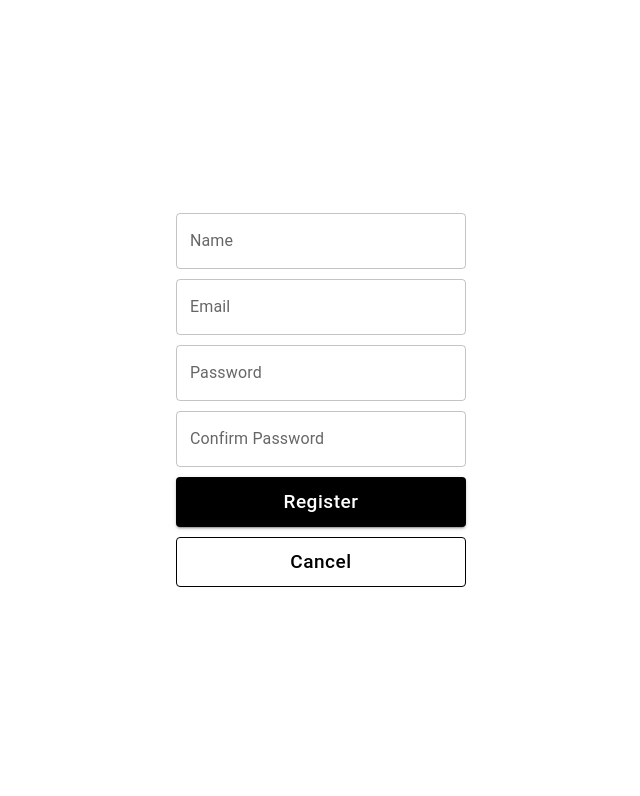
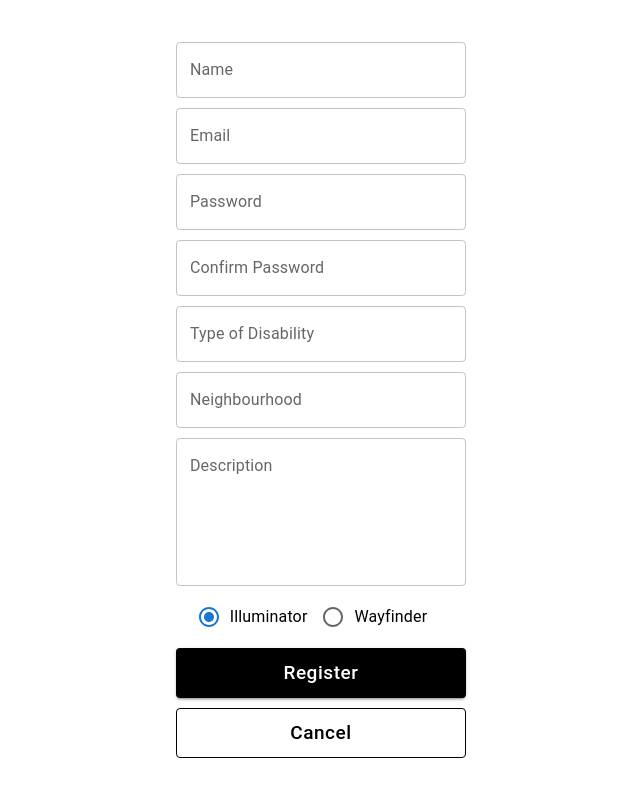
Before and after one commit to lshaoqin/IlluminateSG, a React (Create React App) app: page /register in a window 1280 px wide. Shown: the top 796 px of the page, without its empty margins (319-959 px from the left). Built offline with nearby package versions, Linux system fonts and the light colour scheme; no server answers.

Commit message:
Integrated database

```diff
--- a/package.json
+++ b/package.json
@@ -16,6 +16,7 @@
     "firebase": "^9.17.1",
     "install": "^0.13.0",
     "localforage": "^1.10.0",
+    "lodash": "^4.17.21",
     "match-sorter": "^6.3.1",
     "npm": "^9.4.2",
     "react": "^18.2.0",
--- a/src/App.js
+++ b/src/App.js
@@ -6,7 +6,6 @@ import Register from './pages/Register';
 import Error from './pages/Error';
 import MenteePage from './pages/MenteePage';
 import MentorPage from './pages/MentorPage';
-import Apply from './pages/Apply';
 
 function App() {
   return (
@@ -16,7 +15,6 @@ function App() {
       <Route path='/home' element={<Home />} />
       <Route path='/testmentee' element={<MenteePage />} />
       <Route path='/testmentor' element={<MentorPage />} />
-      <Route path='/apply' element={<Apply />} />
       <Route path='*' element={<Error />} />
     </Routes>
   );
--- a/src/components/FilterForm.js
+++ b/src/components/FilterForm.js
@@ -1,22 +1,18 @@
-import { useState } from 'react';
+import { useState, useEffect } from 'react';
 import Card from '@mui/material/Card';
 import CardContent from '@mui/material/CardContent';
 import Typography from '@mui/material/Typography';
 import TextField from '@mui/material/TextField';
 
-const dataset = [
-	{ name: "Lee", gender: "F", location: "Punggol St 22", disability: "XXX" },
-    { name: "John", gender: "F", location: "Punggol St 21", disability: "YYY" },
-    { name: "Jamie", gender: "M", location: "Punggol Road", disability: "ZZZ" },
-    { name: "Mr Claus", gender: "M", location: "Punggol MRT", disability: "XXX" },
-];
-
-const FilterForm = () => {
+const FilterForm = ({ data }) => {
     const [filter, setFilter] = useState("")
+    useEffect(() => {
+        console.log(data)
+    }, [data])
 
     function handleFilterChange(e) {
         setFilter(e.target.value);
-      }
+    }
 
     return (
     <div id="cards">
@@ -27,7 +23,7 @@ const FilterForm = () => {
             onChange={handleFilterChange}
         />
 
-        {dataset.filter(el => el.disability.includes(filter)).map((element, index) => {
+        {data && data.filter(el => el.disability.includes(filter)).map((element, index) => {
             return (
             <Card
                 key = {index}
@@ -39,13 +35,13 @@ const FilterForm = () => {
                 {element.name}
                 </Typography>
                 <Typography variant="h5" component="div">
-                {element.gender}
-                </Typography>
-                <Typography variant="h5" component="div">
                 {element.disability}
                 </Typography>
                 <Typography variant="h5" component="div">
-                {element.location}
+                {element.neighbourhood}
+                </Typography>
+                <Typography variant="h5" component="div">
+                {element.type}
                 </Typography>
             </CardContent>
             </Card>
--- a/src/components/Navbar.js
+++ b/src/components/Navbar.js
@@ -1,6 +1,6 @@
 import { Button } from "@mui/material";
-import { Navigate } from "react-router-dom";
-import { auth, logOut } from "../firebase";
+import { Link } from "react-router-dom";
+import { logOut } from "../firebase";
 import { useNavigate } from "react-router-dom";
 
 const Navbar = () => {
@@ -12,13 +12,8 @@ const Navbar = () => {
 
     return (
         <nav>
-            Welcome, {auth.currentUser
-            ? auth.currentUser.displayName
-            : <Navigate to="/" />}
-            <div style={{display: 'flex', gap: '5px'}}>
-                <Button onClick={() => navigate('/apply')} variant="outlined">BE AN ILLUMINATOR</Button>
-                <Button onClick={handleClick} variant="contained">SIGN OUT</Button>
-            </div>
+            <Link to="/home" style={{textDecoration: 'none', color: 'black'}}>IlluminateSG</Link>
+            <Button onClick={handleClick} variant="contained">SIGN OUT</Button>
         </nav>
     )
 }
--- a/src/firebase.js
+++ b/src/firebase.js
@@ -1,5 +1,7 @@
 import { initializeApp } from 'firebase/app';
 import { getAuth, signInWithEmailAndPassword, createUserWithEmailAndPassword, signOut, FacebookAuthProvider, GoogleAuthProvider, signInWithPopup, updateProfile } from 'firebase/auth';
+import { getDatabase, set, ref, onValue } from 'firebase/database';
+import _ from 'lodash';
 
 const firebaseConfig = {
   apiKey: "AIzaSyDeQrHSkZ-aYwQ8sBYxsnIeAPcFC_ef_kc",
@@ -7,11 +9,13 @@ const firebaseConfig = {
   projectId: "hack4goodreactapp",
   storageBucket: "hack4goodreactapp.appspot.com",
   messagingSenderId: "157283478177",
-  appId: "1:157283478177:web:33828e1ac8126409da9ee0"
+  appId: "1:157283478177:web:33828e1ac8126409da9ee0",
+  databaseURL: "https://hack4goodreactapp-default-rtdb.asia-southeast1.firebasedatabase.app"
 };
 
 // Initialize Firebase
 const app = initializeApp(firebaseConfig);
+const db = getDatabase(app);
 const auth = getAuth(app);
 const googleProvider = new GoogleAuthProvider();
 const facebookProvider = new FacebookAuthProvider();
@@ -34,9 +38,8 @@ const googleLogIn = async () => {
     const credential = GoogleAuthProvider.credentialFromResult(result);
     const token = credential.accessToken;
     const user = result.user;
-    console.log(user)
   }).catch((error) => {
-    console.log(error)
+    console.log(error);
     alert('Something went wrong');
   });
 }
@@ -47,29 +50,28 @@ const facebookLogIn = async () => {
     const credential = FacebookAuthProvider.credentialFromResult(result);
     const token = credential.accessToken;
     const user = result.user;
-    console.log(user)
   }).catch((error) => {
-    console.log(error)
+    console.log(error);
     alert('Something went wrong');
   });
 }
 
 const logOut = () => {
   signOut(auth)
-  .then(console.log('logged out'))
+  .then()
   .catch((error) => {
     alert('Something went wrong');
   });
 }
 
-const signUp = (name, email, password) => {
+const signUp = (name, email, password, disability, description, neighbourhood, type) => {
   createUserWithEmailAndPassword(auth, email, password)
     .then((result) => {
-      console.log(result)
       const user = result.user;
       updateProfile(user, {
         displayName: name
-      })
+      });
+      writeUserData(user.uid, name, disability, description, neighbourhood, type);
     })
     .catch((error) => {
       console.log(error);
@@ -77,4 +79,21 @@ const signUp = (name, email, password) => {
     })
 };
 
-export { auth, normalLogIn, facebookLogIn, googleLogIn, logOut, signUp };
+function writeUserData(userId, name, disability, description, neighbourhood, type) {
+  set(ref(db, 'users/' + userId), {
+    name: name,
+    disability: disability,
+    description: description,
+    neighbourhood: neighbourhood,
+    type: type
+  });
+}
+
+function getData(setData) {
+  const dataRef = ref(db, 'users/');
+  onValue(dataRef, (snapshot) => {
+    setData(_.toArray(snapshot.val()));
+  })
+}
+
+export { db, auth, normalLogIn, facebookLogIn, googleLogIn, logOut, signUp, getData };
--- a/src/pages/Apply.js
+++ /dev/null
@@ -1,36 +0,0 @@
-import { Button, TextField } from "@mui/material";
-import { useForm } from "react-hook-form";
-import { useNavigate } from "react-router-dom";
-
-function Apply() {
-  const {
-    register,
-    handleSubmit
-  } = useForm();
-  const navigate = useNavigate();
-
-  const onSubmit = (data) => {
-    console.log(data);
-    navigate('/home');
-  }
-
-  return (
-    <div className="formpage">
-      <form onSubmit={handleSubmit(onSubmit)}>
-        <h4>Apply to be an illuminator!</h4>
-        <TextField
-          label="Type of disability"
-          {...register("disability", {required: true})}
-        />
-        <TextField
-          label="Description"
-          multiline
-          {...register("description", {required: true})}
-        />
-        <Button type="submit" variant="contained">SUBMIT</Button>
-      </form>
-    </div>
-  )
-}
-
-export default Apply;
--- a/src/pages/Home.js
+++ b/src/pages/Home.js
@@ -1,9 +1,8 @@
-import { Button } from "@mui/material";
-import { logOut } from "../firebase";
-import { Navigate, useNavigate } from "react-router-dom";
+import { getData } from "../firebase";
+import { useNavigate } from "react-router-dom";
 import { auth } from "../firebase";
 import { onAuthStateChanged } from "firebase/auth";
-import { useEffect } from "react";
+import { useState, useEffect } from "react";
 import Map from '../components/Map';
 import Navbar from "../components/Navbar";
 import FilterForm from "../components/FilterForm";
@@ -11,6 +10,7 @@ import logo from '../images/logo.png';
 
 function Home() {
   const navigate = useNavigate();
+  const [data, setData] = useState(null);
 
   useEffect(() => {
     onAuthStateChanged(auth, (user) => {
@@ -20,12 +20,16 @@ function Home() {
     });
   }, []);
 
+  useEffect(() => {
+    getData(setData);
+  }, [])
+
   return (
     <div className="main">
       <Navbar />
       <img src={logo} style={{width: "100vw", height: "auto"}} alt="test" />
       <Map />
-      <FilterForm />
+      <FilterForm data={data} />
     </div>
   );
 }
--- a/src/pages/Register.js
+++ b/src/pages/Register.js
@@ -1,8 +1,8 @@
 import { signUp } from "../firebase";
 import { useNavigate } from "react-router-dom";
-import { Button, TextField } from "@mui/material";
+import { Button, TextField, Radio, RadioGroup, FormControl, FormControlLabel } from "@mui/material";
 import { useForm } from "react-hook-form";
-import { useEffect } from "react";
+import { useEffect, useState } from "react";
 import { onAuthStateChanged } from "firebase/auth";
 import { auth } from "../firebase";
 import { isEmail, isAlpha } from 'validator';
@@ -15,10 +15,11 @@ function Register() {
     getValues,
     formState: { errors }
   } = useForm();
+  const [type, setType] = useState("Illuminator");
 
   const onSubmit = (data) => {
-    const { name, email, password } = data;
-    signUp(name, email, password);
+    const { name, email, password, disability, description, neighbourhood } = data;
+    signUp(name, email, password, disability, description, neighbourhood, type);
   };
 
   useEffect(() => {
@@ -39,7 +40,7 @@ function Register() {
           helperText={errors?.name ? errors.name.message : ""}
           {...register("name", {
             required: true,
-            validate: name => isAlpha(name) || "No special characters"
+            validate: name => isAlpha(name, ['en-US'], {'ignore': ' _-'}) || "No special characters"
           })}
         />
         <TextField
@@ -77,6 +78,46 @@ function Register() {
             validate: password => password === getValues("password") || "Password is not the same"
           })}
         />
+        <TextField
+          label="Type of Disability"
+          className="formitem"
+          error={Boolean(errors?.disability)}
+          helperText={errors?.disability ? errors.disability.message : ""}
+          {...register("disability", {
+            required: true,
+            validate: disability => isAlpha(disability, ['en-US'], {'ignore': ' _-'}) || "No special characters"
+          })}
+        />
+        <TextField
+          label="Neighbourhood"
+          className="formitem"
+          error={Boolean(errors?.neighbourhood)}
+          helperText={errors?.neighbourhood ? errors.neighbourhood.message : ""}
+          {...register("neighbourhood", {
+            required: true,
+            validate: neighbourhood => isAlpha(neighbourhood, ['en-US'], {'ignore': ' _-'}) || "No special characters"
+          })}
+        />
+        <TextField
+          label="Description"
+          className="formitem"
+          error={Boolean(errors?.description)}
+          multiline
+          minRows={5}
+          maxRows={5}
+          {...register("description", {required: true})}
+        />
+        <FormControl>
+          <RadioGroup
+            name="type"
+            value={type}
+            onChange={(e) => setType(e.target.value)}
+            row
+          >
+            <FormControlLabel value="Illuminator" control={<Radio />} label="Illuminator" />
+            <FormControlLabel value="Wayfinder" control={<Radio />} label="Wayfinder" />
+          </RadioGroup>
+        </FormControl>
         <Button
           type="submit"
           variant="contained"
```
Also changed, not shown: 1 other file (tests, documents, lock files or other folders).
